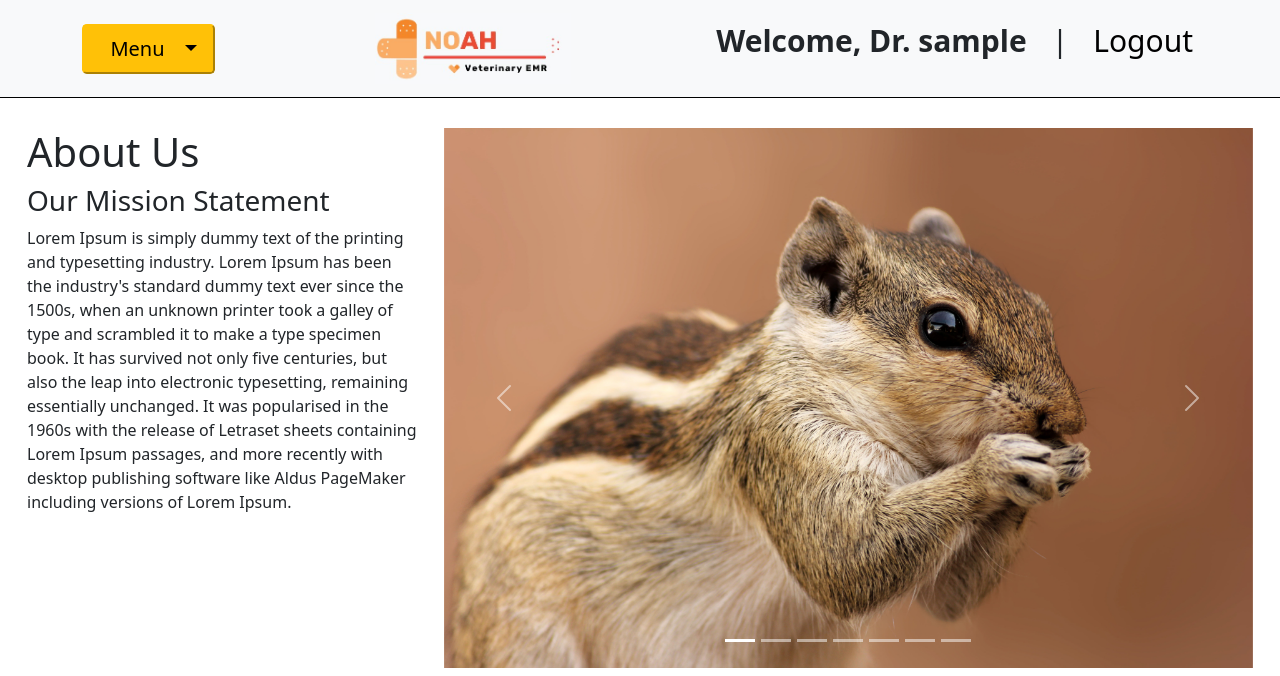
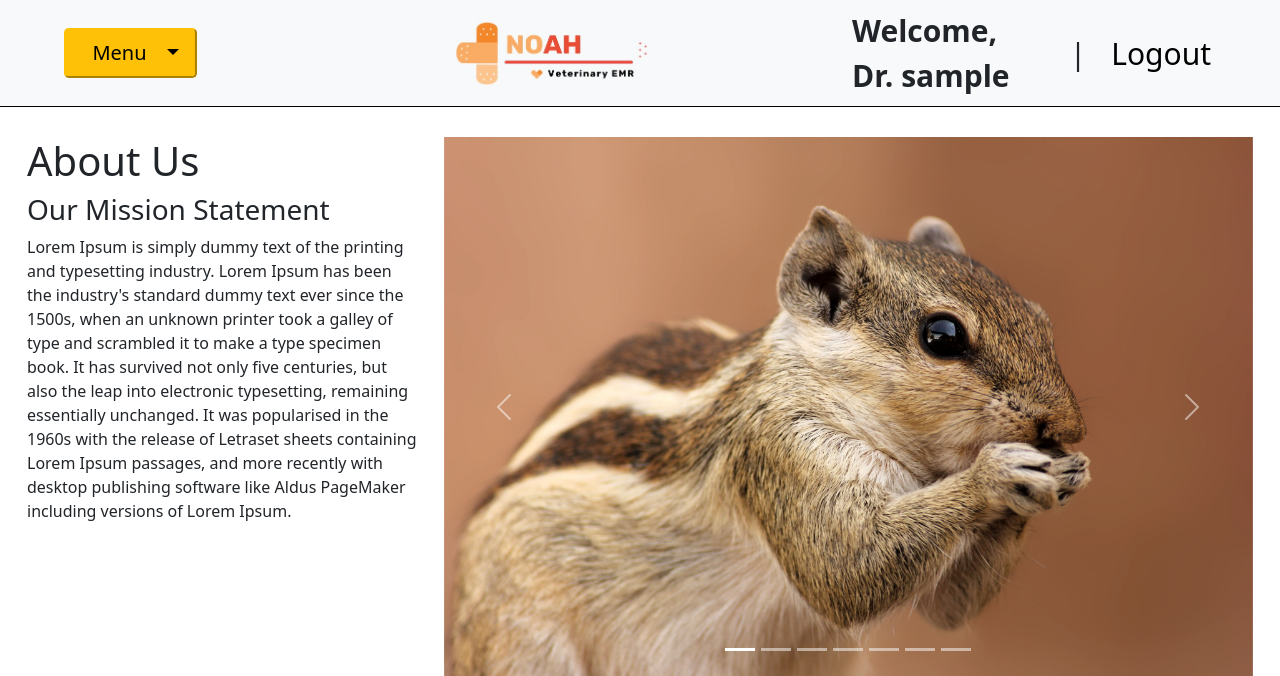
Before and after one commit to zane-kh/Group_Project_3, a Django app: page /about/ in a window 1280 px wide. Shown: the top 676 px of the page. Run offline with Django 4.2, Linux system fonts and the light colour scheme; the visitor is signed in with stand-in values (Sample User, id 1); some libraries are stand-ins or nearby versions.

Commit message:
Navbar styling fine tune

```diff
--- a/main_app/static/css/styles.css
+++ b/main_app/static/css/styles.css
@@ -4,35 +4,45 @@ nav {
     justify-content: space-between
 }
 
+.nav-container {
+    display: grid !important;
+    grid-template-columns: 1fr 1fr 1fr;
+    align-items: center;
+    padding: 0 5%;
+}
+
 nav > div > div {
-    display: flex;
     justify-content: left
 }
 
 .navbar {
+    justify-content: center;
     border-bottom: 1px solid black;
     /* background: white; */
 }
 
 .dropdown{
     overflow: visible;
-    flex-grow: 1;
 }
 
 .navbar-brand {
     padding-left: 0px;
-    display: flex;
-    justify-content: end
+    /* display: flex; */
+    /* justify-content: end */
 }
 
 .brand {
-    flex-grow: 2;
+    justify-self: center;
 }
 
 .links {
     display: flex;
     justify-content: flex-end;
-    flex-grow: 1;
+    align-items: center;
+}
+
+.links ul {
+    margin: 0
 }
 
 .navbar-brand img {
--- a/templates/includes/navbar.html
+++ b/templates/includes/navbar.html
@@ -1,7 +1,7 @@
 {% load static %}
 
 <nav class="navbar navbar-light bg-light">
-  <div class="container" >
+  <div class="nav-container" >
     <div>
       {% if user.is_authenticated %}
       <div class="dropdown">
```
